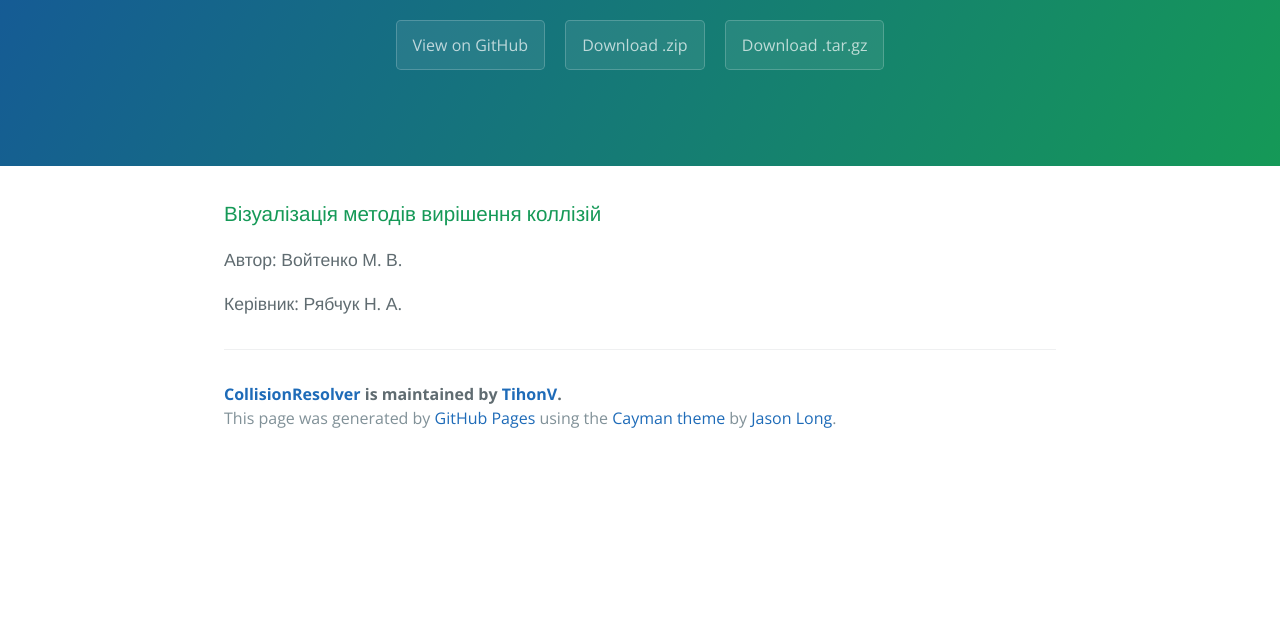
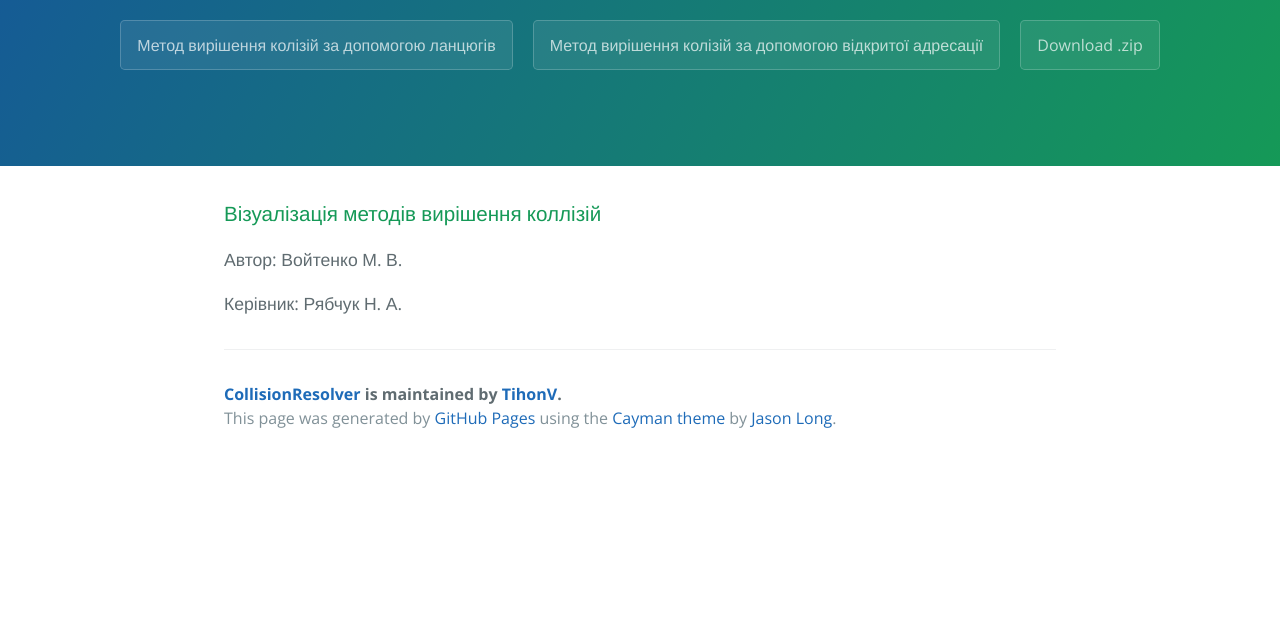
Before and after one commit to VoytenkoGitHub/OpenHashViz, a plain HTML site: page index.html in a window 1280 px wide. Shown: the part 170-800 px from the top of the page. Drawn offline with nearby package versions, Linux system fonts and the light colour scheme.

Commit message:
Update index.html

```diff
--- a/index.html
+++ b/index.html
@@ -13,9 +13,9 @@
     <section class="page-header">
       <h1 class="project-name">CollisionResolver</h1>
       <h2 class="project-tagline"></h2>
-      <a href="https://github.com/TihonV/OpenHashViz" class="btn">View on GitHub</a>
+      <a href="http://tihonv.github.io/OpenHashViz/ClosedHashBucket.html" class="btn">Метод вирішення колізій за допомогою ланцюгів</a>
+      <a href="http://tihonv.github.io/OpenHashViz/ClosedHash.html" class="btn">Метод вирішення колізій за допомогою відкритої адресації</a>
       <a href="https://github.com/TihonV/OpenHashViz/zipball/master" class="btn">Download .zip</a>
-      <a href="https://github.com/TihonV/OpenHashViz/tarball/master" class="btn">Download .tar.gz</a>
     </section>
 
     <section class="main-content">
```
